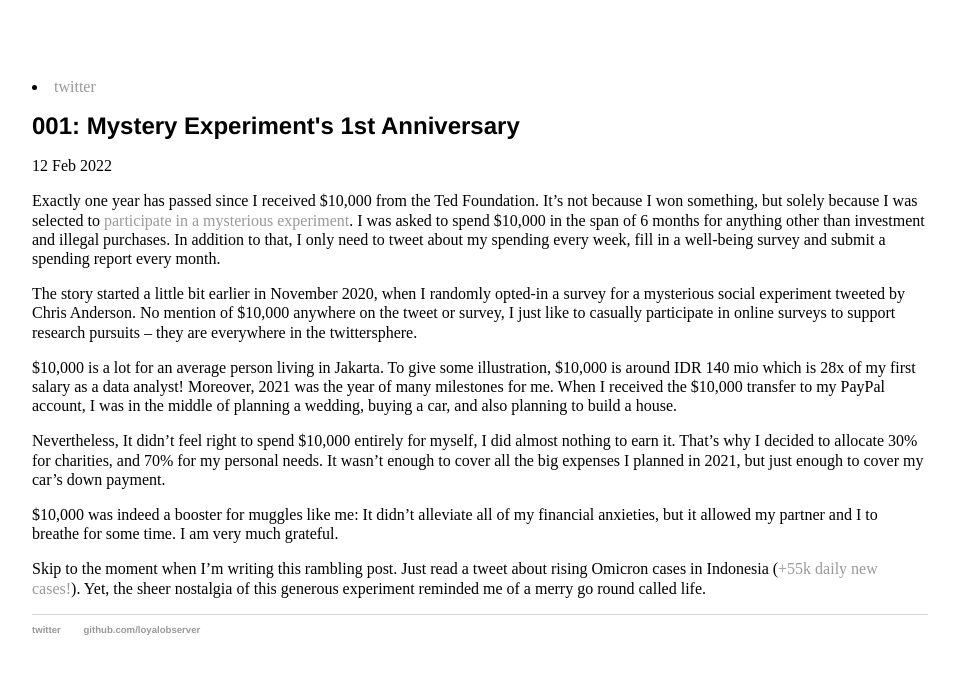
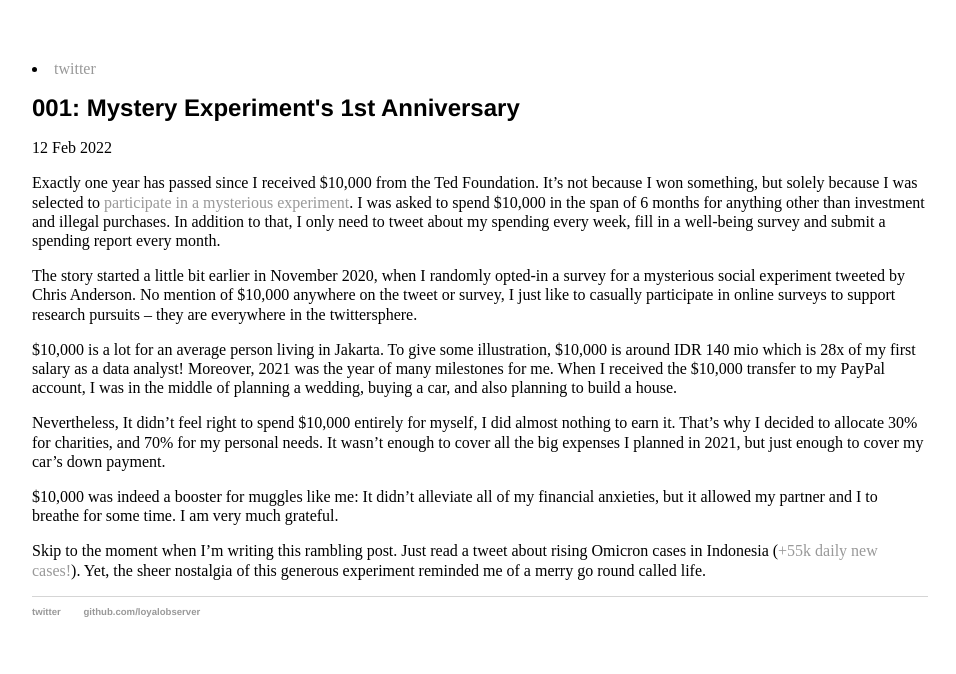
Before and after one commit to loyalobserver/loyalobserver, a Jekyll site: the page built from _posts/2022-02-12-001.md, in a window 1280 px wide. Shown: the top 674 px of the page, without its empty margins (160-1116 px from the left). Built offline with Jekyll 4.4.1, drawn with Linux system fonts in a browser that asks for light colours.

Commit message:
Update default.html

```diff
--- a/_layouts/default.html
+++ b/_layouts/default.html
@@ -4,9 +4,10 @@
 			<title>{{ page.title }}</title>
 			<!-- link to main stylesheet -->
 			<link rel="stylesheet" type="text/css" href="/css/main.css">
-			<br>
+		</head>
+		<body>
 			<li><a href="https://twitter.com/annabellewenas">twitter</a></li>
-		</head>
+		</body>
 		<body>
 			<div class="container">
 
```
